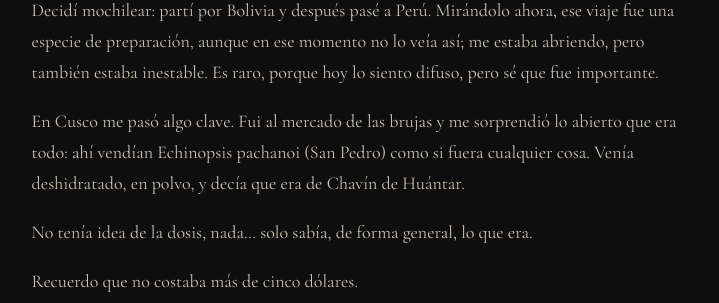
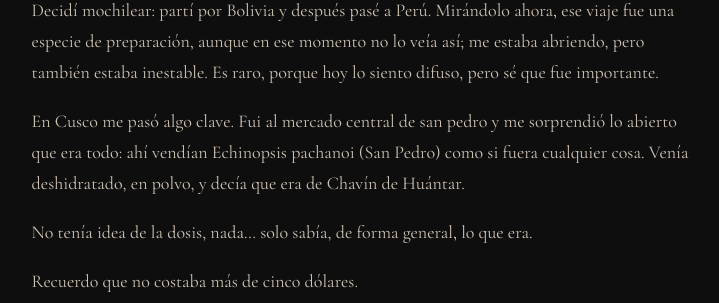
Before and after one commit to hugomoraga/kndl000, a Jekyll site: the page built from content/collections/_melange_reports/mescalina-arkana-festival.md, in a window 1280 px wide and 900 px high, scrolled down 1196 px. Shown: the part 150-453 px from the top of the window, without its empty margins (278-997 px from the left). Built offline with Jekyll 4.4.1, drawn with Linux system fonts in a browser that asks for light colours; some of the changed lines change nothing that is shown.

Commit message:
Update Reporte “mescalina-arkana-festival”

```diff
--- a/content/collections/_melange_reports/mescalina-arkana-festival.md
+++ b/content/collections/_melange_reports/mescalina-arkana-festival.md
@@ -1,10 +1,12 @@
 ---
 title: Mescalina en Arkana Festival
+image: /assets/media/images/mescalina-arkana-festival.png
+date: 2017-04-29T00:00:00.000Z
 subtitle: San Pedro · Ollantaytambo, Valle Sagrado
-date: 2017-04-29T00:00:00.000Z
-image: /assets/media/images/mescalina-arkana-festival.png
+summary: ''
+image_credit: © alexis suarez / arkana 2017
+series: ''
 alt: Festival Arkana, baile al aire libre entre árboles y carpas
-image_credit: © alexis suarez / arkana 2017
 ---
 
 ## Ficha
@@ -27,7 +29,7 @@
   <dt>Resultado</dt><dd>Insight emocional + integración positiva</dd>
 </dl>
 
----
+***
 
 ## Relato
 
@@ -35,7 +37,7 @@
 
 Decidí mochilear: partí por Bolivia y después pasé a Perú. Mirándolo ahora, ese viaje fue una especie de preparación, aunque en ese momento no lo veía así; me estaba abriendo, pero también estaba inestable. Es raro, porque hoy lo siento difuso, pero sé que fue importante.
 
-En Cusco me pasó algo clave. Fui al mercado de las brujas y me sorprendió lo abierto que era todo: ahí vendían Echinopsis pachanoi (San Pedro) como si fuera cualquier cosa. Venía deshidratado, en polvo, y decía que era de Chavín de Huántar.
+En Cusco me pasó algo clave. Fui al mercado central de san pedro  y me sorprendió lo abierto que era todo: ahí vendían Echinopsis pachanoi (San Pedro) como si fuera cualquier cosa. Venía deshidratado, en polvo, y decía que era de Chavín de Huántar.
 
 No tenía idea de la dosis, nada… solo sabía, de forma general, lo que era.
 
@@ -47,7 +49,7 @@
 
 Estaba recién entrando al psytrance, me gustaba, pero no era algo central en mi vida todavía.
 
----
+***
 
 Luego de tener la entrada en mano ya estaba decidido, no lo pensé dos veces. La mescalina iba a ser en el Arkana Festival.
 
@@ -59,7 +61,7 @@
 
 No recuerdo bien si fue el mismo día o al siguiente, pero preparé la mescalina mezclando todo el polvo con agua en una botella, sin medir, sin mucha ciencia.
 
----
+***
 
 El viaje comenzó lento, difuso, sin un golpe inmediato.
 
@@ -67,7 +69,7 @@
 
 No lo cuestioné. Sentí que no era quien para interceder en procesos ajenos; si alguien sentía ese llamado, yo compartía.
 
----
+***
 
 Estaba con un grupo más retirado de la pista. Era un espacio de conversación, donde la música se escuchaba de fondo.
 
@@ -81,7 +83,7 @@
 
 Ahí ya estaba sintiendo los efectos con claridad. Las cosas empezaron a brillar. No era solo visual, era como si todo tuviera más presencia… y cayó la noche.
 
----
+***
 
 La música se intensificó, o quizás era yo el que ya estaba percibiendo todo más profundo. Era como si cada capa del sonido tuviera más significado.
 
@@ -93,7 +95,7 @@
 
 Vi a una mujer en trance que me evocaba una bruja antigua.
 
----
+***
 
 Había mucho incienso en el aire. Un sahumerio constante que le daba al ambiente una sensación ritual.
 
@@ -107,7 +109,7 @@
 
 Empecé a preguntarme quién era yo dentro de todo eso. Qué hacía ahí. En medio de esa escena que ya no parecía solo un festival, sino una especie de locura organizada.
 
----
+***
 
 En medio de todo eso, el viaje mental comenzó con algo simple.
 
@@ -121,7 +123,7 @@
 
 Pero luego el pensamiento se bifurcó...
 
----
+***
 
 Como contexto: habían sido muchos días caminando solo, comunicándome lo justo y necesario.
 
@@ -143,7 +145,7 @@
 
 Se me cayeron las lágrimas.
 
----
+***
 
 Pero estaba encapuchado, bailando. Nadie lo notó. Y tampoco era necesario.
 
@@ -153,7 +155,7 @@
 
 No recuerdo exactamente cómo ocurrió, pero en algún momento ya estaba amaneciendo.
 
----
+***
 
 Al día siguiente seguí bailando, pero ya no había cuestionamiento.
 
```
